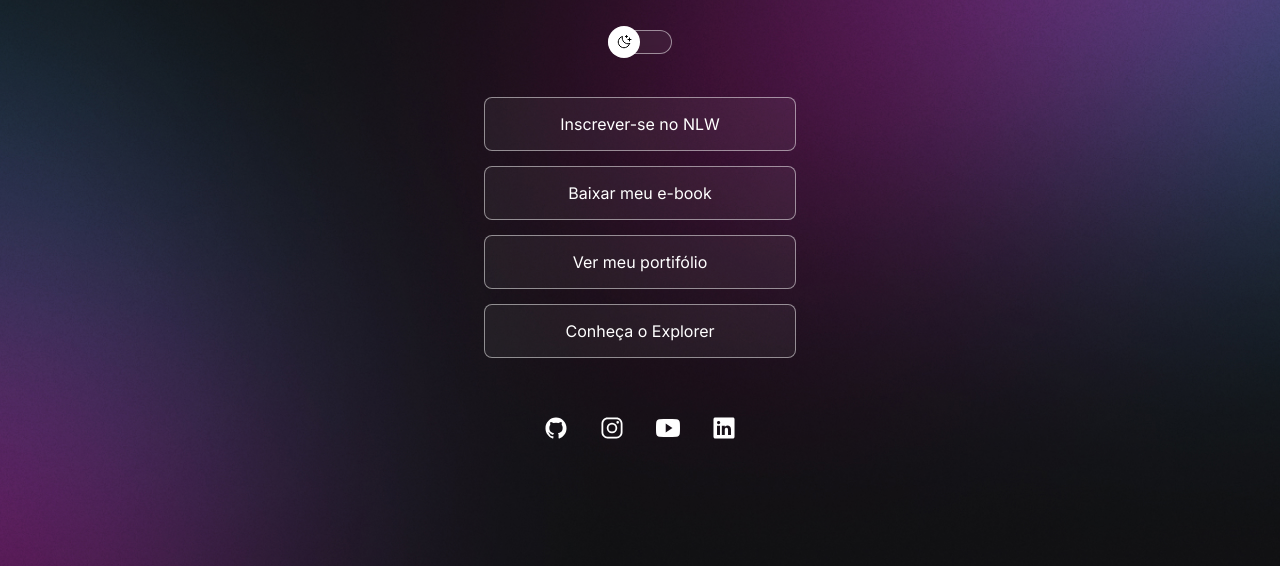
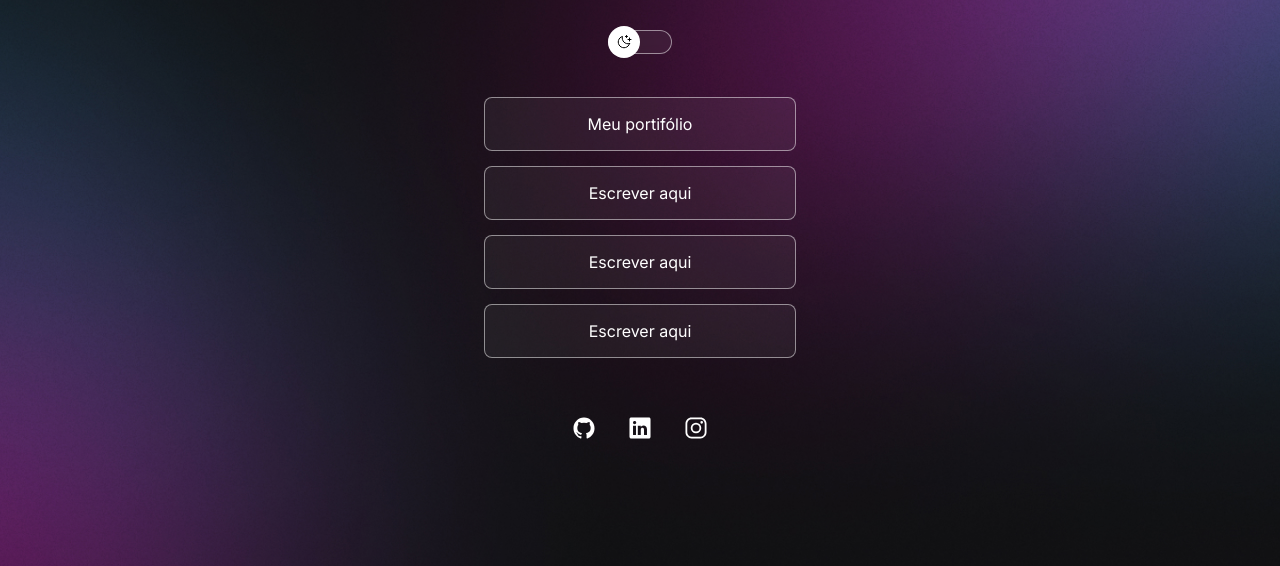
Before and after one commit to mtsbotelhosantos/projeto_linktree, a plain HTML site: page index.html in a window 1280 px wide. Shown: the part 250-816 px from the top of the page. Drawn offline with nearby package versions, Linux system fonts and the light colour scheme.

```diff
--- a/index.html
+++ b/index.html
@@ -15,43 +15,40 @@
   </head>
   <body>
     <div id="container">
-      <div id="profile" >
+      <div id="profile">
         <img src="./assets/avatar.png" alt="avatar, maik sorindo" />
         <p>@mtsbotelhosantos</p>
       </div>
-      <div id="switch" onclick="toggleMode()" >
-        <button>
-
-        </button>
+      <div id="switch" onclick="toggleMode()">
+        <button></button>
         <span></span>
       </div>
       <ul>
         <li>
-          <a href="#" target="_blank">Inscrever-se no NLW</a>
+          <a href="#" target="_blank">Meu portifólio </a>
+
         </li>
         <li>
-          <a href="#" target="_blank">Baixar meu e-book</a>
+          <a href="#" target="_blank">Escrever aqui </a>
         </li>
         <li>
-          <a href="#" target="_blank">Ver meu portifólio</a>
+          <a href="#" target="_blank">Escrever aqui</a>
         </li>
         <li>
-          <a href="#" target="_blank">Conheça o Explorer</a>
+          <a href="#" target="_blank">Escrever aqui</a>
         </li>
       </ul>
       <div id="social-links">
-        <a href="#" target="_blank">
+        <a href="https://github.com/mtsbotelhosantos" target="_blank">
           <ion-icon name="logo-github"></ion-icon>
         </a>
-        <a href="#" target="_blank">
+         <a href="https://www.linkedin.com/in/matheus-botelho-dos-santos-055936207" target="_blank">
+          <ion-icon name="logo-linkedin"></ion-icon>
+        </a>
+        <a href="https://www.instagram.com/mtsbotelho/" target="_blank">
           <ion-icon name="logo-instagram"></ion-icon>
         </a>
-        <a href="#" target="_blank">
-          <ion-icon name="logo-youtube"></ion-icon>
-        </a>
-        <a href="#" target="_blank">
-          <ion-icon name="logo-linkedin"></ion-icon>
-        </a>
+
       </div>
     </div>
     <script
```
Also changed, not shown: assets/avatar-light.png, assets/avatar.png, 1 other file.
